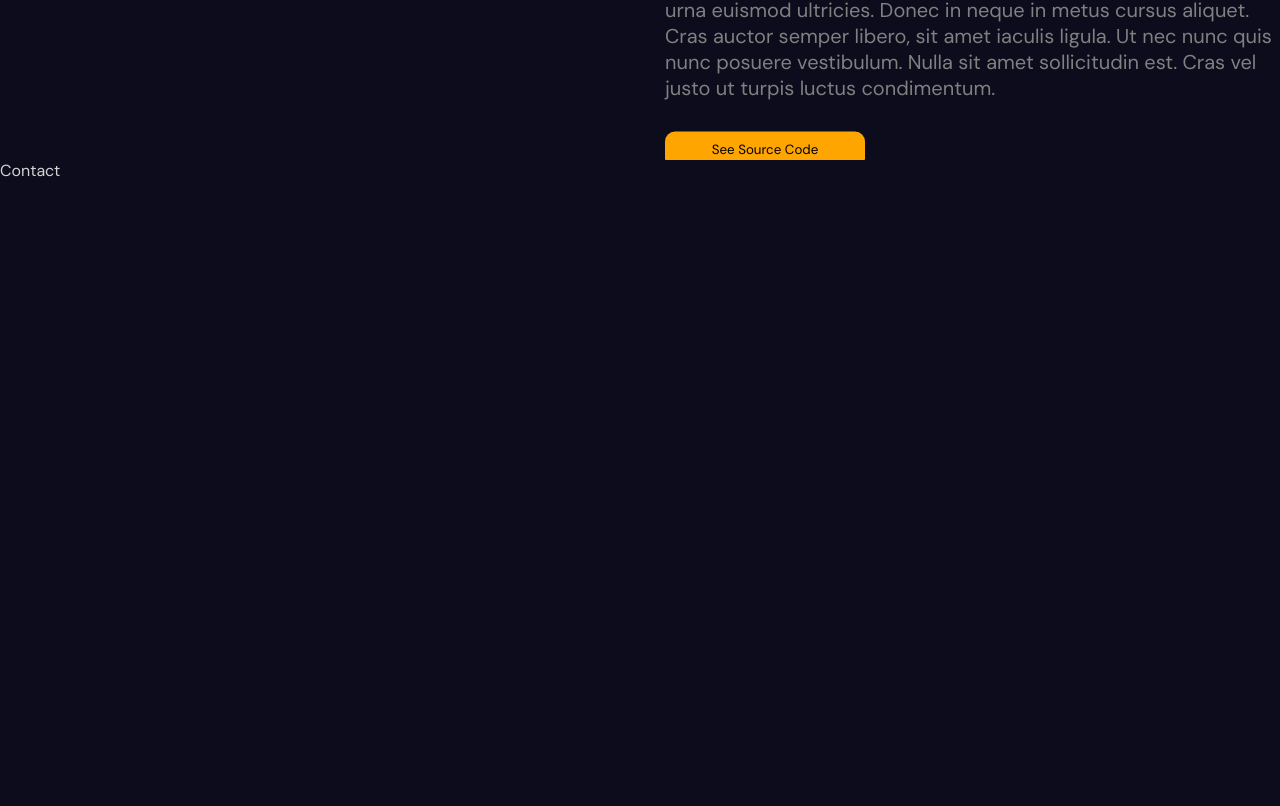
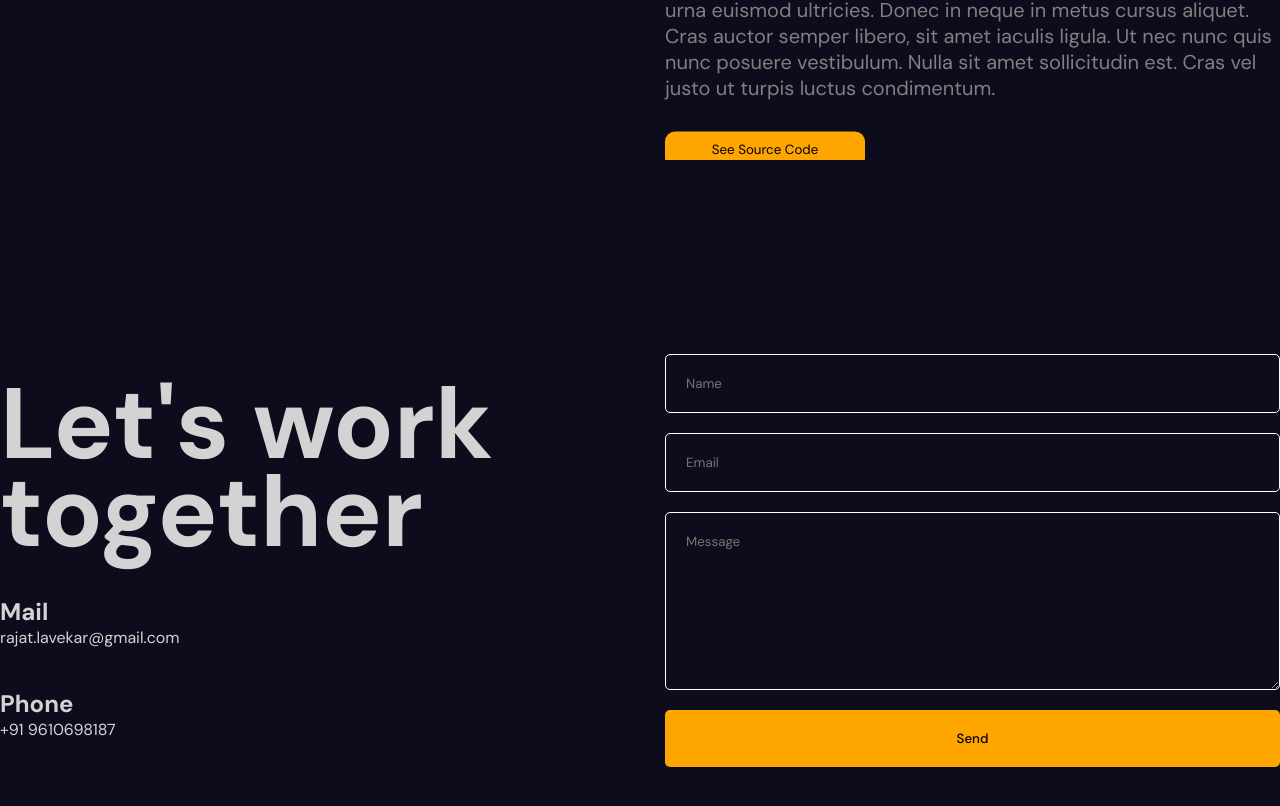
Before and after one commit to Rajat-Lavekar/rj-portfolio, a React (Vite) app: page / in a window 1280 px wide. Shown: the part 6393-7199 px from the top of the page. Built offline with nearby package versions, Linux system fonts and the light colour scheme.

Commit message:
Contact Section base layer constructed

```diff
--- a/src/App.jsx
+++ b/src/App.jsx
@@ -1,10 +1,11 @@
 import "./app.scss"
 
-import {Navbar} from "./components/navbar/Navbar";
-import {Hero} from "./components/hero/Hero";
-import {Parallax} from "./components/parallax/Parallax";
-import {Services} from "./components/services/Services";
+import { Navbar } from "./components/navbar/Navbar";
+import { Hero } from "./components/hero/Hero";
+import { Parallax } from "./components/parallax/Parallax";
+import { Services } from "./components/services/Services";
 import { Portfolio } from "./components/portfolio/Portfolio";
+import { Contact } from "./components/contact/Contact";
 // import Test from "./Test";
 
 const App = () => {
@@ -23,7 +24,9 @@
       <Parallax type="portfolio"/>
     </section>
     <Portfolio />
-    <section id="Contact">Contact</section>
+    <section id="Contact">
+      <Contact />
+    </section>
     {/* <Test/> */}
   </div>;
 };
--- /dev/null
+++ b/src/components/contact/Contact.jsx
@@ -0,0 +1,55 @@
+import "./contact.scss"
+import {ref} from 'react';
+import {animate, motion} from 'framer-motion';
+
+const variants = {
+    initial: {
+        y: 500,
+        opacity: 0,
+    },
+    animate: {
+        y: 0,
+        opacity: 1,
+        transition: {
+            duration: 0.5,
+            staggerChildren: 0.1,
+        }
+    },
+};
+
+
+export const Contact = () => {
+  return (
+    <motion.div
+      className='contact'
+      variants={variants}
+      initial='initial'
+      whileInView='animate'
+    >
+        <motion.div
+          className="textContainer"
+          variants={variants}
+          initial='initial'
+          animate='animate'
+        >
+            <h1>Let's work together</h1>
+            <div className="item">
+                <h2>Mail</h2>
+                <span>rajat.lavekar@gmail.com</span>
+            </div>
+            <div className="item">
+                <h2>Phone</h2>
+                <span>+91 9610698187</span>
+            </div>
+        </motion.div>
+        <div className="formContainer">
+            <form>
+                <input type="text" required placeholder="Name" />
+                <input type="email" required placeholder="Email" />
+                <textarea rows={8} placeholder='Message'></textarea>
+                <button>Send</button>
+            </form>
+        </div>
+    </motion.div>
+  )
+}
--- /dev/null
+++ b/src/components/contact/contact.scss
@@ -0,0 +1,51 @@
+.contact{
+    height: 100%;
+    max-width: 1366px;
+    margin: auto;
+    display: flex;
+    align-items: center;
+    gap: 50px;
+
+    .textContainer{
+        flex: 1;
+        display: flex;
+        flex-direction: column;
+        gap: 40px;
+
+        h1{
+            font-size: 100px;
+            line-height: 88px;
+        }
+    }
+    .formContainer{
+        flex: 1;
+
+        form{
+            display: flex;
+            flex-direction: column;
+            gap: 20px;
+        }
+
+        display: flex;
+        flex-direction: column;
+        gap: 20px;
+
+        input, textarea{
+            padding: 20px;
+            background-color: transparent;
+            border: 1px solid white;
+            color: white;
+            border-radius: 5px;
+        }
+
+        button{
+            padding: 20px;
+            background-color: orange;
+            font-weight: 500;
+            color: black;
+            border: none;
+            border-radius: 5px;
+            cursor: pointer;
+        }
+    }
+}
```
